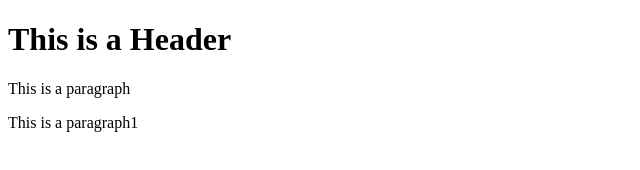
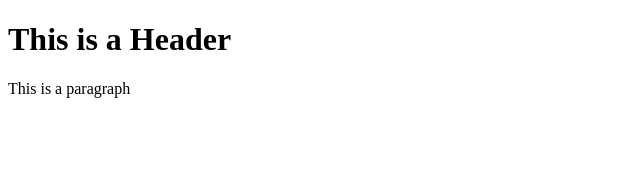
Before and after one commit to bindibarnwal/myGame, a plain HTML site: page index.html in a window 1280 px wide. Shown: the whole page, without its empty margins (0-640 px from the left). Drawn offline with Linux system fonts and the light colour scheme.

Commit message:
updated file

```diff
--- a/index.html
+++ b/index.html
@@ -5,7 +5,5 @@
     <body>
         <h1>This is a Header</h1>
         <p>This is a paragraph</p>
-		<p>This is a paragraph1</p>
-
     </body>
 </html>
```
